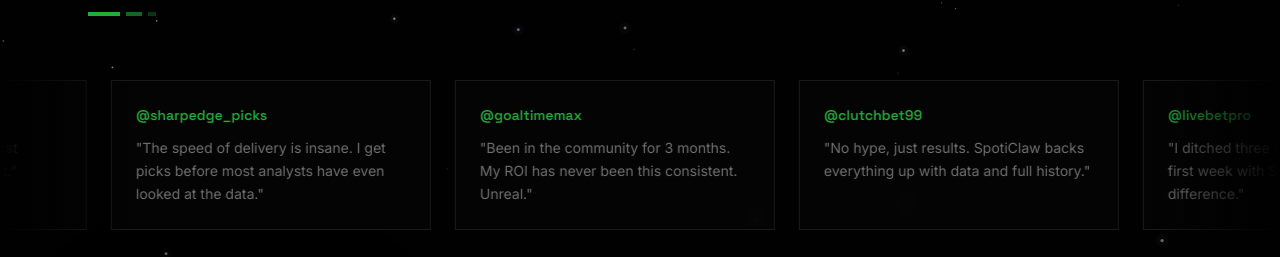
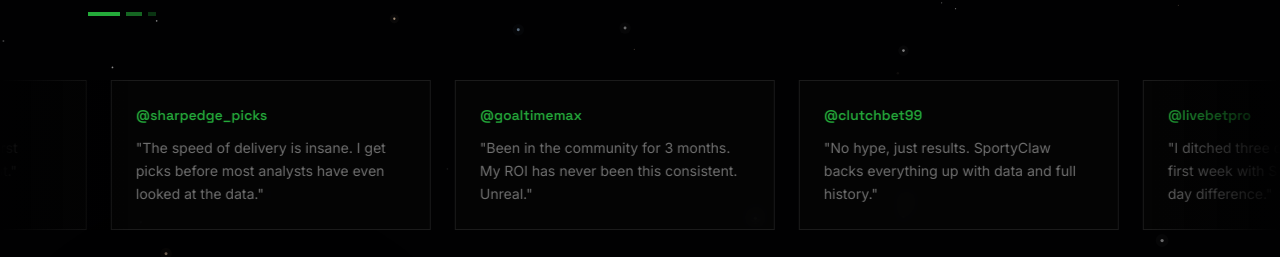
Before and after one commit to enigma-137/sportyclaw-landing-page, a Next.js app: page / in a window 1280 px wide. Shown: the part 2138-2395 px from the top of the page. Built offline with nearby package versions, Linux system fonts and the light colour scheme.

Commit message:
testimonials

```diff
--- a/components/testimonials.tsx
+++ b/components/testimonials.tsx
@@ -3,7 +3,7 @@
 const testimonials = [
   {
     username: "@betking247",
-    text: "SpotiClaw called 3 upsets last week that nobody saw coming. This bot is built different.",
+    text: "SportyClaw called 3 upsets last week that nobody saw coming. This bot is built different.",
   },
   {
     username: "@sportsalpha",
@@ -19,11 +19,11 @@
   },
   {
     username: "@clutchbet99",
-    text: "No hype, just results. SpotiClaw backs everything up with data and full history.",
+    text: "No hype, just results. SportyClaw backs everything up with data and full history.",
   },
   {
     username: "@livebetpro",
-    text: "I ditched three other tipsters after my first week with SpotiClaw. Night and day difference.",
+    text: "I ditched three other tipsters after my first week with SportyClaw. Night and day difference.",
   },
   {
     username: "@winnersonly_fc",
@@ -74,7 +74,7 @@
           {doubled.map((testimonial, i) => (
             <div
               key={`${testimonial.username}-${i}`}
-              className="group w-80 shrink-0 border border-border bg-card/70 backdrop-blur-sm p-6 transition-all duration-300 hover:border-accent/30 hover:shadow-[0_0_20px_oklch(0.65_0.19_145_/_0.08)]"
+              className="group w-80 shrink-0 border border-border bg-card/70 backdrop-blur-sm p-6 transition-all duration-300 hover:shadow-[0_0_20px_oklch(0.65_0.19_145/0.08)]"
             >
               <p className="font-mono text-sm font-semibold text-accent transition-colors duration-300 group-hover:text-accent">
                 {testimonial.username}
```
